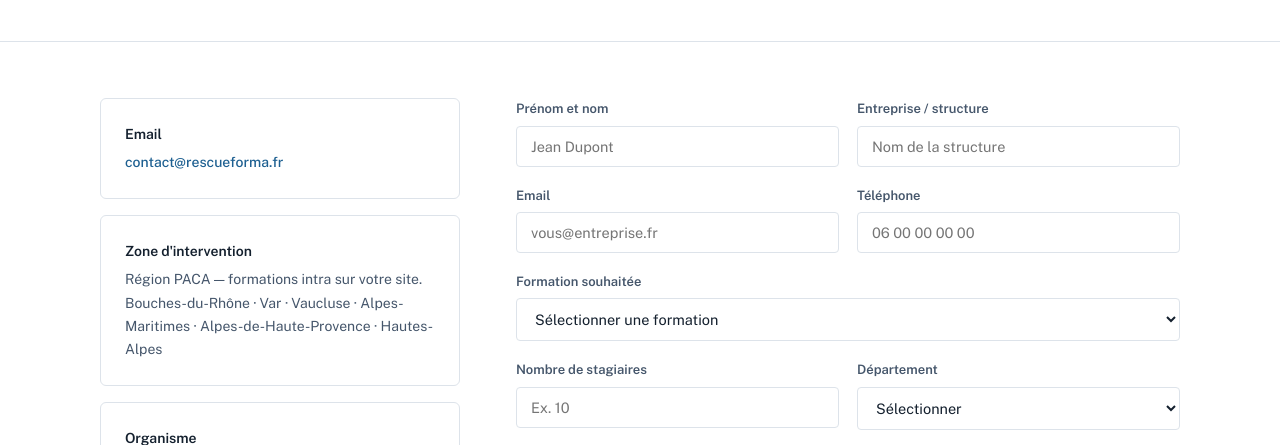
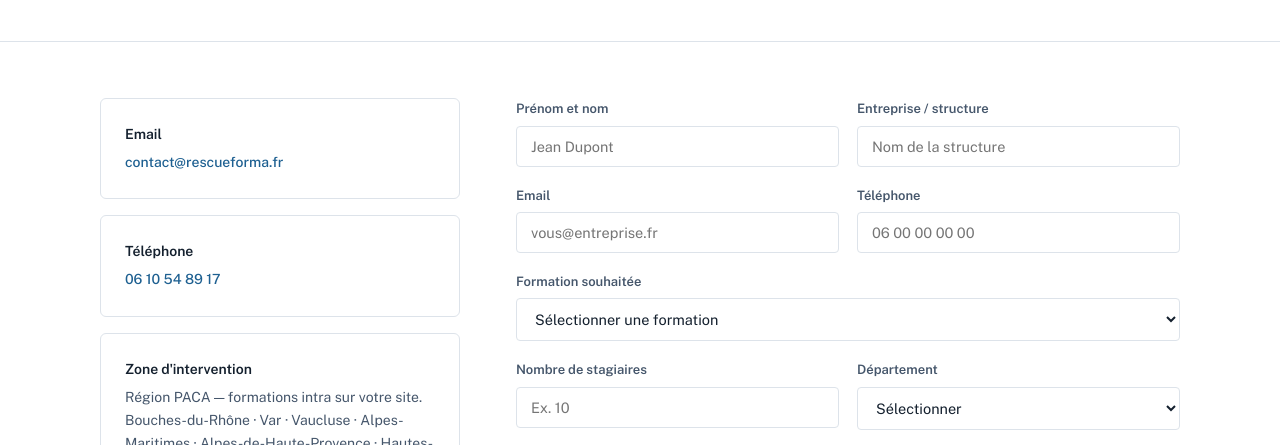
Before and after one commit to Rescue-Forma/Rescueforma.fr, a plain HTML site: page contact.html in a window 1280 px wide. Shown: the part 333-778 px from the top of the page. Drawn offline with nearby package versions, Linux system fonts and the light colour scheme.

Commit message:
Add files via upload

```diff
--- a/contact.html
+++ b/contact.html
@@ -41,6 +41,10 @@
     <div class="contact-card">
       <h4>Email</h4>
       <p><a href="mailto:contact@rescueforma.fr">contact@rescueforma.fr</a></p>
+    </div>
+    <div class="contact-card">
+      <h4>Téléphone</h4>
+      <p><a href="tel:+33610548917">06 10 54 89 17</a></p>
     </div>
     <div class="contact-card">
       <h4>Zone d'intervention</h4>
```
